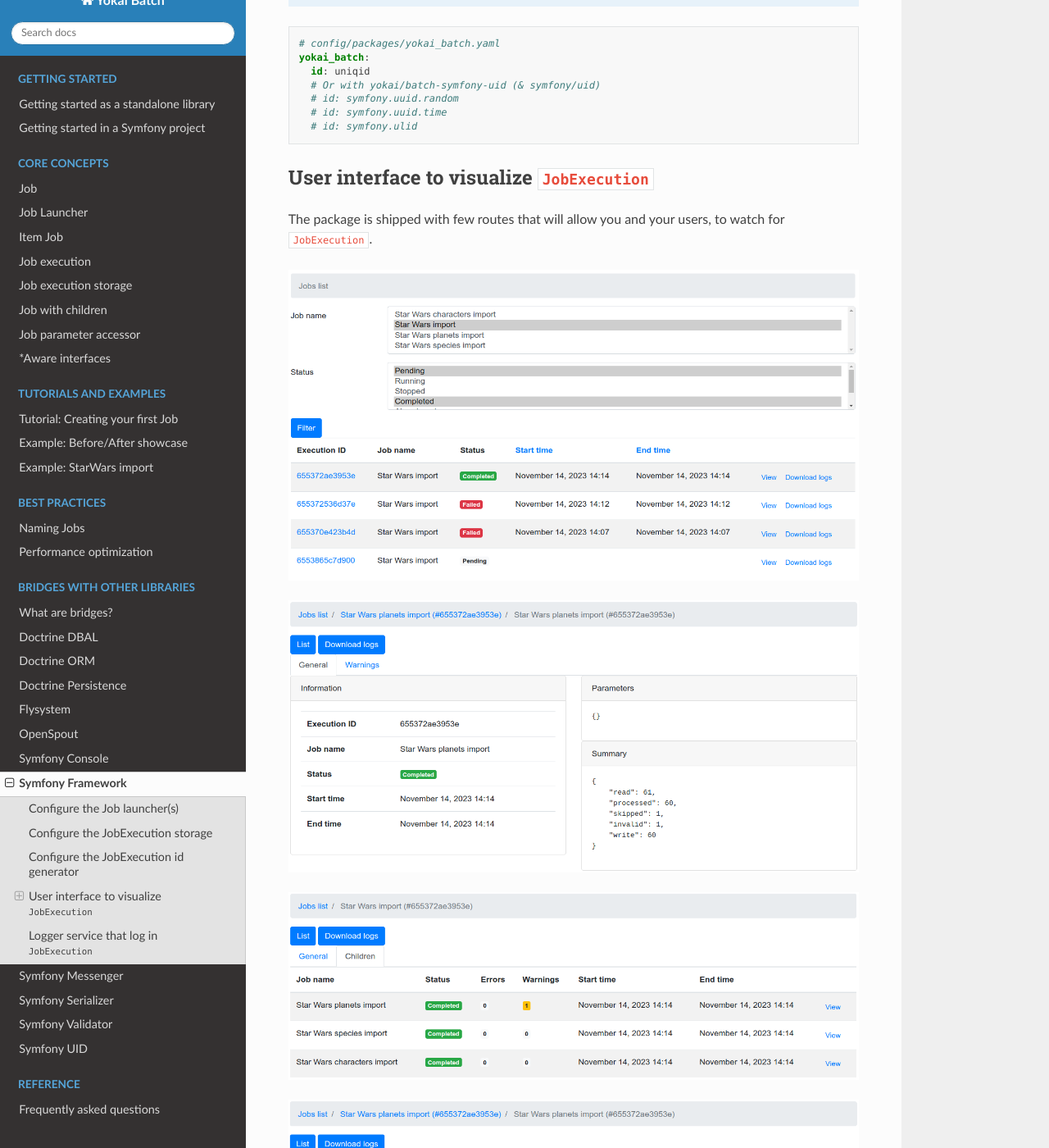
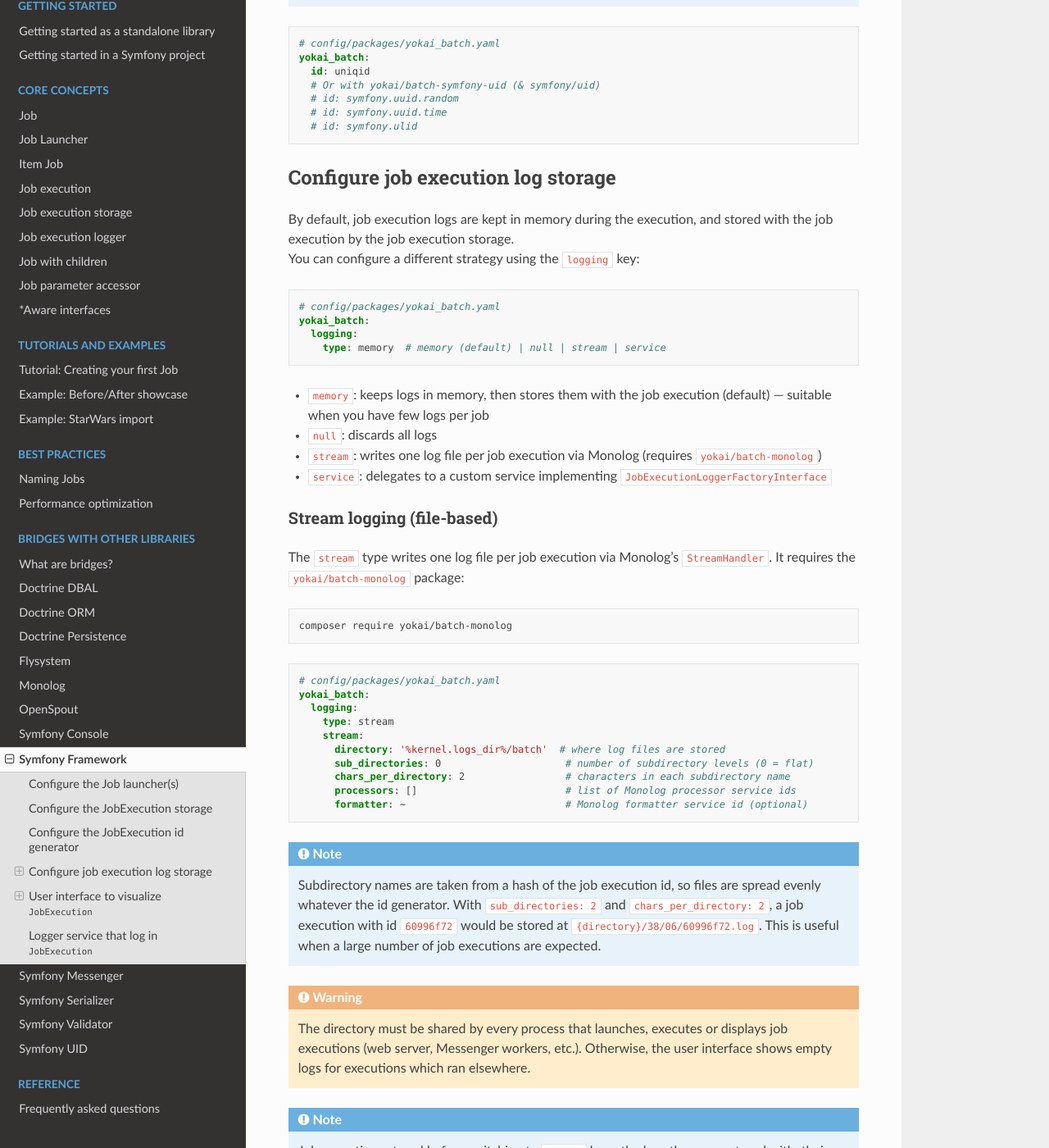
Before and after one commit to yokai-php/batch-documentation, a Sphinx documentation site: the page built from docs/bridges/symfony-framework.rst, in a window 1280 px wide and 1400 px high, scrolled down 3548 px. Shown: the whole window at 82% size. Built offline with Sphinx 7.4.7 and the Read the Docs theme 3.1.0, drawn with Linux system fonts in a browser that asks for light colours; some of the changed text lies outside the part shown.

Commit message:
Add Monolog bridge for file-based job execution logging (#199)
* Add a new bridge with Monolog that allows JobExecution log to file

* Allow log files to be stored in subdirectories

* Configure logging within the Symfony bundle

* Add documentation around job execution logger & framework configuration

* Add missing tests to cover all cases

* Add instructions to upgrade guide

* Declare the Monolog bridge in split, labels, release notes and READMEs

* Make Monolog bridge tests runnable from the split package

* Restore logs created by another logger in memory, spread log files using a hash of the id

* Fix job execution logger documentation

```diff
--- a/docs/bridges.rst
+++ b/docs/bridges.rst
@@ -12,6 +12,7 @@ Here is the complete list of what to expect:
    Doctrine ORM </bridges/doctrine-orm>
    Doctrine Persistence </bridges/doctrine-persistence>
    Flysystem </bridges/league-flysystem>
+   Monolog </bridges/monolog>
    OpenSpout </bridges/openspout>
    Symfony Console </bridges/symfony-console>
    Symfony Messenger </bridges/symfony-messenger>
--- a/docs/bridges/symfony-framework.rst
+++ b/docs/bridges/symfony-framework.rst
@@ -158,6 +158,81 @@ You can configure what your id will be like:
       # id: symfony.uuid.random
       # id: symfony.uuid.time
       # id: symfony.ulid
+
+Configure job execution log storage
+------------------------------------------------------------
+
+| By default, job execution logs are kept in memory during the execution,
+  and stored with the job execution by the job execution storage.
+| You can configure a different strategy using the ``logging`` key:
+
+.. code-block:: yaml
+
+    # config/packages/yokai_batch.yaml
+    yokai_batch:
+      logging:
+        type: memory  # memory (default) | null | stream | service
+
+* ``memory``: keeps logs in memory, then stores them with the job execution (default) — suitable when you have few logs per job
+* ``null``: discards all logs
+* ``stream``: writes one log file per job execution via Monolog (requires ``yokai/batch-monolog``)
+* ``service``: delegates to a custom service implementing ``JobExecutionLoggerFactoryInterface``
+
+Stream logging (file-based)
+~~~~~~~~~~~~~~~~~~~~~~~~~~~~~~~~~~~~~~~~~~~~~~~~~~~~~~~~~~~~
+
+The ``stream`` type writes one log file per job execution via Monolog's ``StreamHandler``.
+It requires the ``yokai/batch-monolog`` package:
+
+.. code-block:: shell
+
+    composer require yokai/batch-monolog
+
+.. code-block:: yaml
+
+    # config/packages/yokai_batch.yaml
+    yokai_batch:
+      logging:
+        type: stream
+        stream:
+          directory: '%kernel.logs_dir%/batch'  # where log files are stored
+          sub_directories: 0                     # number of subdirectory levels (0 = flat)
+          chars_per_directory: 2                 # characters in each subdirectory name
+          processors: []                         # list of Monolog processor service ids
+          formatter: ~                           # Monolog formatter service id (optional)
+
+.. note::
+   Subdirectory names are taken from a hash of the job execution id, so files are spread evenly
+   whatever the id generator.
+   With ``sub_directories: 2`` and ``chars_per_directory: 2``, a job execution with id
+   ``60996f72`` would be stored at ``{directory}/38/06/60996f72.log``.
+   This is useful when a large number of job executions are expected.
+
+.. warning::
+   The directory must be shared by every process that launches, executes or displays job executions
+   (web server, Messenger workers, etc.).
+   Otherwise, the user interface shows empty logs for executions which ran elsewhere.
+
+.. note::
+   Job executions stored before switching to ``stream`` keep the logs they were stored with:
+   their logs are still displayed, and logs written to them afterwards are stored with the job execution.
+
+.. seealso::
+   | :doc:`Bridge with Monolog </bridges/monolog>`
+
+Custom logger factory service
+~~~~~~~~~~~~~~~~~~~~~~~~~~~~~~~~~~~~~~~~~~~~~~~~~~~~~~~~~~~~
+
+If none of the built-in types fit your needs, you can point to your own service:
+
+.. code-block:: yaml
+
+    # config/packages/yokai_batch.yaml
+    yokai_batch:
+      logging:
+        type: service
+        service: App\Batch\MyJobExecutionLoggerFactory
+
 
 User interface to visualize ``JobExecution``
 ------------------------------------------------------------
--- a/docs/core-concepts/job-execution.rst
+++ b/docs/core-concepts/job-execution.rst
@@ -20,9 +20,10 @@ What kind of information does it hold?
 * ``JobExecution::$failures``: A list of failures (usually exceptions)
 * ``JobExecution::$warnings``: A list of warnings (usually skipped items)
 * ``JobExecution::$summary``: A summary (can contain any data you wish to store)
-* ``JobExecution::$logs``: Some logs
+* ``JobExecution::$logger``: The associated logger
 * ``JobExecution::$childExecutions``: Some child execution
 
 .. seealso::
    | :doc:`How is a job execution created? </core-concepts/job-launcher>`
    | :doc:`How can I retrieve a job execution afterwards? </core-concepts/job-execution-storage>`
+   | :doc:`How are job execution logs stored? </core-concepts/job-execution-logger>`
--- a/docs/index.rst
+++ b/docs/index.rst
@@ -67,6 +67,7 @@ Explore some of the things that could be built with **Yokai Batch**:
    core-concepts/item-job
    core-concepts/job-execution
    core-concepts/job-execution-storage
+   core-concepts/job-execution-logger
    core-concepts/job-with-children
    core-concepts/job-parameter-accessor
    core-concepts/aware-interfaces
@@ -98,6 +99,7 @@ Explore some of the things that could be built with **Yokai Batch**:
    Doctrine ORM </bridges/doctrine-orm>
    Doctrine Persistence </bridges/doctrine-persistence>
    Flysystem </bridges/league-flysystem>
+   Monolog </bridges/monolog>
    OpenSpout </bridges/openspout>
    Symfony Console </bridges/symfony-console>
    Symfony Framework </bridges/symfony-framework>
```
Also changed, not shown: docs/bridges/monolog.rst (added, +54 -0 lines), docs/core-concepts/job-execution-logger.rst (added, +57 -0 lines), 3 other files.
